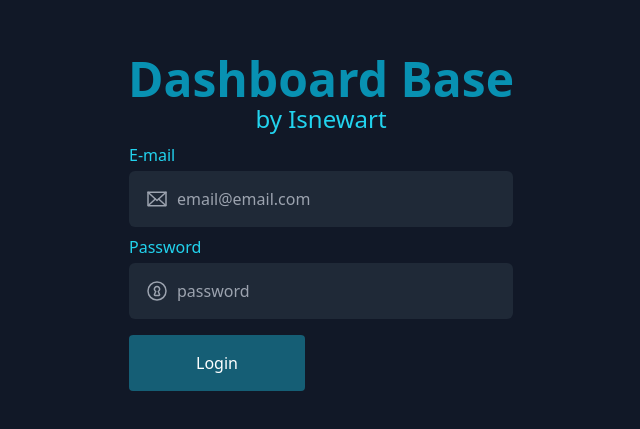
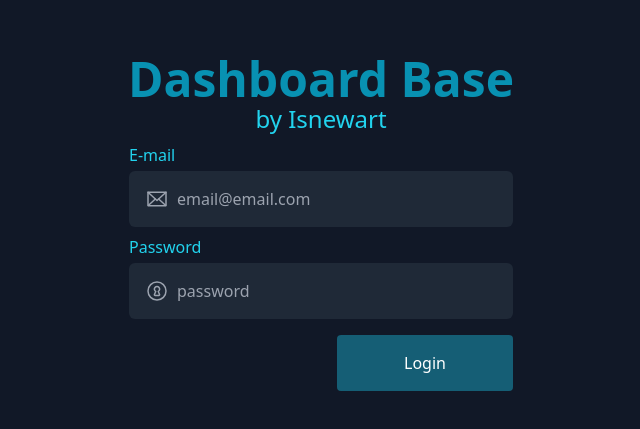
Before and after one commit to guilhermehilario/financ-web-react, a React (Vite) app: page / in a window 1280 px wide. Shown: the part 173-602 px from the top of the page, without its empty margins (319-959 px from the left). Built offline with nearby package versions, Linux system fonts and the light colour scheme.

Commit message:
refactory login

```diff
--- a/src/screens/Login/view.tsx
+++ b/src/screens/Login/view.tsx
@@ -99,11 +99,13 @@ export function LoginView() {
           )}
         />
 
-        {loading ? (
-          <h1 className="font-bold text-md text-cyan-600">Chupetovisk</h1>
-        ) : (
-          <Button>Login</Button>
-        )}
+        <div className="flex justify-end">
+          {loading ? (
+            <h1 className="font-bold text-md text-cyan-600">Chupetovisk</h1>
+          ) : (
+            <Button>Login</Button>
+          )}
+        </div>
       </form>
     </div>
   );
```
